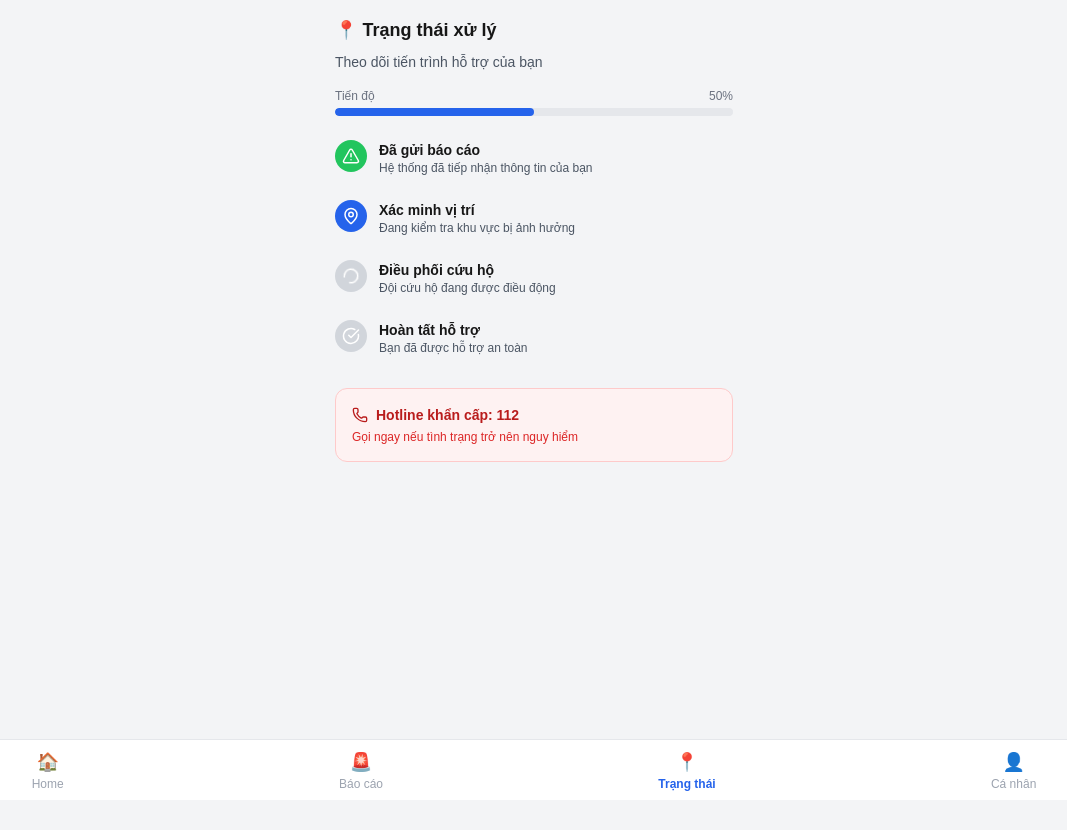
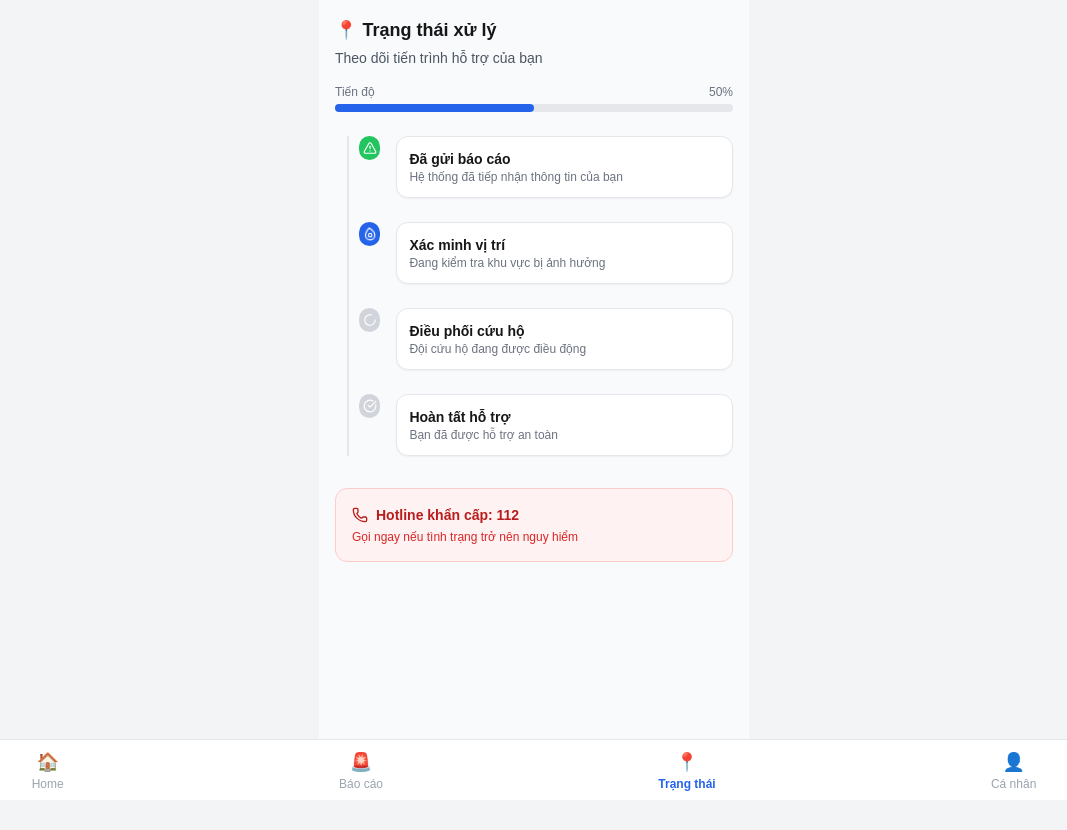
Before and after one commit to haibhse18/FPT_FloodRescueAndReleifFE, a Next.js app: page /citizen/status in a window 1280 px wide. Shown: the top 830 px of the page, without its empty margins (106-1173 px from the left). Before the commit the page ends 800 px from the top, so only its background shows below. Built offline with nearby package versions, Linux system fonts and the light colour scheme.

Commit message:
changes status timeline

```diff
--- a/app/citizen/status/page.tsx
+++ b/app/citizen/status/page.tsx
@@ -1,82 +1,30 @@
-'use client'
+"use client";
 
-import { CheckCircle, Loader2, AlertTriangle, MapPin, Phone } from 'lucide-react'
-
-const steps = [
-  {
-    title: 'Đã gửi báo cáo',
-    desc: 'Hệ thống đã tiếp nhận thông tin của bạn',
-    icon: <AlertTriangle size={18} />,
-    status: 'done',
-  },
-  {
-    title: 'Xác minh vị trí',
-    desc: 'Đang kiểm tra khu vực bị ảnh hưởng',
-    icon: <MapPin size={18} />,
-    status: 'active',
-  },
-  {
-    title: 'Điều phối cứu hộ',
-    desc: 'Đội cứu hộ đang được điều động',
-    icon: <Loader2 size={18} className="animate-spin" />,
-    status: 'pending',
-  },
-  {
-    title: 'Hoàn tất hỗ trợ',
-    desc: 'Bạn đã được hỗ trợ an toàn',
-    icon: <CheckCircle size={18} />,
-    status: 'pending',
-  },
-]
+import StatusTimeline from "@/app/components/citizen/StatusTimeline";
+import { Phone } from "lucide-react";
 
 export default function StatusPage() {
   return (
-    <div className="p-4 max-w-md mx-auto">
+    <div className="p-4 max-w-md mx-auto bg-gray-50 min-h-screen">
       {/* HEADER */}
-      <h1 className="text-lg font-bold mb-2">📍 Trạng thái xử lý</h1>
+      <h1 className="text-lg font-bold mb-1">📍 Trạng thái xử lý</h1>
       <p className="text-sm text-gray-600 mb-4">
         Theo dõi tiến trình hỗ trợ của bạn
       </p>
 
-      {/* PROGRESS BAR */}
+      {/* PROGRESS */}
       <div className="mb-6">
         <div className="flex justify-between text-xs text-gray-500 mb-1">
           <span>Tiến độ</span>
           <span>50%</span>
         </div>
-        <div className="w-full h-2 bg-gray-200 rounded-full overflow-hidden">
-          <div className="h-full w-1/2 bg-blue-600 rounded-full"></div>
+        <div className="w-full h-2 bg-gray-200 rounded-full">
+          <div className="h-full w-1/2 bg-blue-600 rounded-full" />
         </div>
       </div>
 
       {/* TIMELINE */}
-      <div className="space-y-6">
-        {steps.map((step, index) => (
-          <div key={index} className="flex items-start gap-3">
-            {/* ICON */}
-            <div
-              className={`
-                w-8 h-8 rounded-full flex items-center justify-center text-white text-sm
-                ${
-                  step.status === 'done'
-                    ? 'bg-green-500'
-                    : step.status === 'active'
-                    ? 'bg-blue-600'
-                    : 'bg-gray-300'
-                }
-              `}
-            >
-              {step.icon}
-            </div>
-
-            {/* CONTENT */}
-            <div className="flex-1">
-              <h3 className="font-semibold text-sm">{step.title}</h3>
-              <p className="text-xs text-gray-600">{step.desc}</p>
-            </div>
-          </div>
-        ))}
-      </div>
+      <StatusTimeline />
 
       {/* HOTLINE */}
       <div className="mt-8 bg-red-50 border border-red-200 rounded-xl p-4">
@@ -89,5 +37,5 @@ export default function StatusPage() {
         </p>
       </div>
     </div>
-  )
+  );
 }
--- /dev/null
+++ b/app/components/citizen/StatusTimeline.tsx
@@ -0,0 +1,77 @@
+"use client";
+
+import {
+  CheckCircle,
+  Loader2,
+  AlertTriangle,
+  MapPin,
+} from "lucide-react";
+
+const steps = [
+  {
+    title: "Đã gửi báo cáo",
+    desc: "Hệ thống đã tiếp nhận thông tin của bạn",
+    icon: AlertTriangle,
+    status: "done",
+  },
+  {
+    title: "Xác minh vị trí",
+    desc: "Đang kiểm tra khu vực bị ảnh hưởng",
+    icon: MapPin,
+    status: "active",
+  },
+  {
+    title: "Điều phối cứu hộ",
+    desc: "Đội cứu hộ đang được điều động",
+    icon: Loader2,
+    status: "pending",
+  },
+  {
+    title: "Hoàn tất hỗ trợ",
+    desc: "Bạn đã được hỗ trợ an toàn",
+    icon: CheckCircle,
+    status: "pending",
+  },
+];
+
+export default function StatusTimeline() {
+  return (
+    <div className="relative pl-6 space-y-6">
+      {/* LINE DỌC */}
+      <div className="absolute left-3 top-0 bottom-0 w-[2px] bg-gray-200" />
+
+      {steps.map((step, index) => {
+        const Icon = step.icon;
+
+        const color =
+          step.status === "done"
+            ? "bg-green-500"
+            : step.status === "active"
+            ? "bg-blue-600"
+            : "bg-gray-300";
+
+        return (
+          <div key={index} className="relative flex gap-4">
+            {/* ICON */}
+            <div
+              className={`w-6 h-6 rounded-full flex items-center justify-center text-white ${color}`}
+            >
+              <Icon
+                size={14}
+                className={
+                  step.status === "active" ? "animate-spin" : ""
+                }
+              />
+            </div>
+
+            {/* CARD */}
+            <div className="bg-white rounded-xl p-3 shadow-sm border w-full">
+              <h3 className="text-sm font-semibold">{step.title}</h3>
+              <p className="text-xs text-gray-500">{step.desc}</p>
+            </div>
+          </div>
+        );
+      })}
+    </div>
+  );
+}
```
